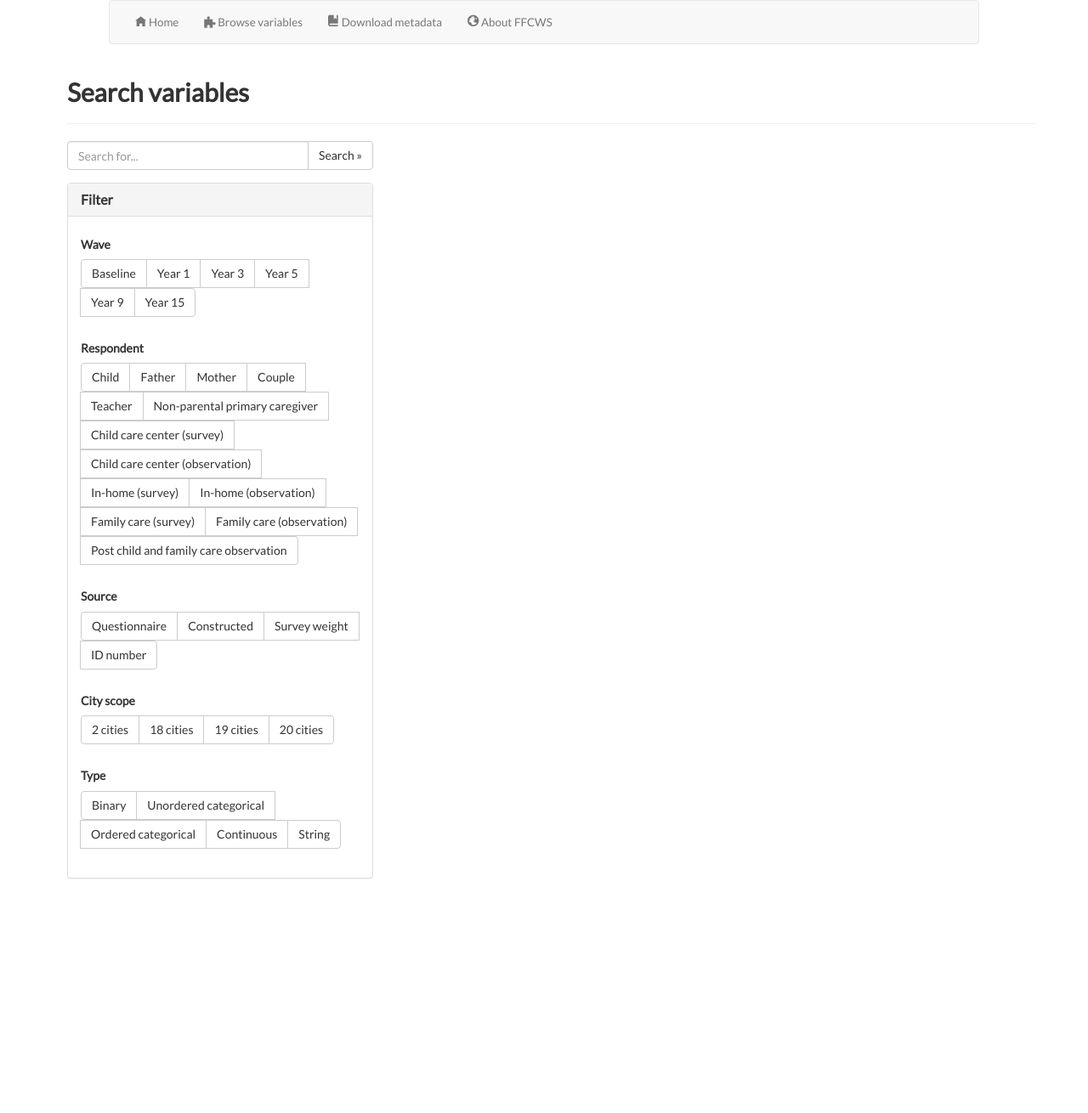
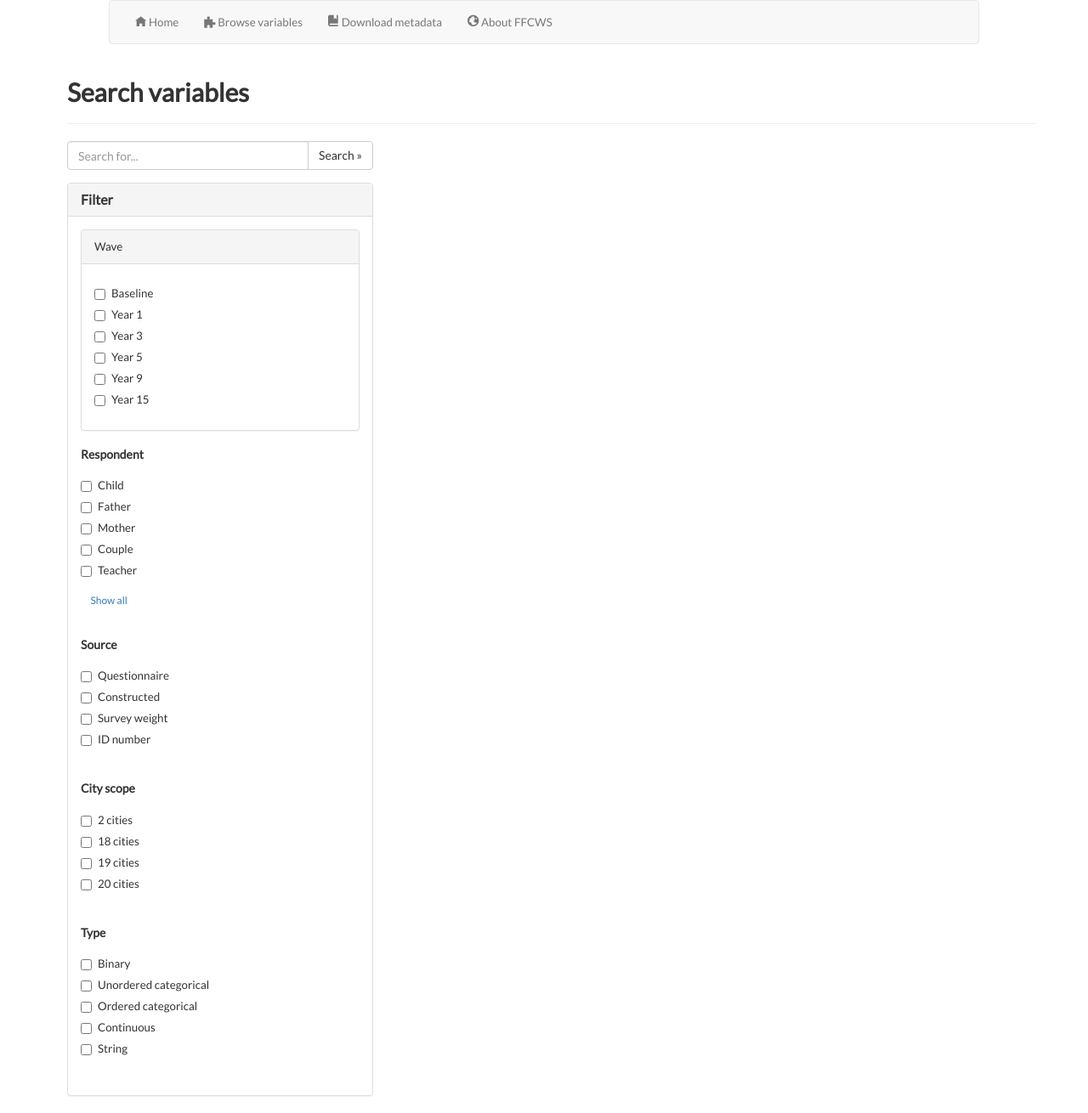
Before and after one commit to fragilefamilieschallenge/metadata_app, a Flask app: page /variables in a window 1280 px wide. Shown: the whole page at 85% size. Before the commit the page ends 1034 px from the top, so only its background shows below. Run offline with Flask 2, Linux system fonts and the light colour scheme; some libraries are stand-ins or nearby versions.

Commit message:
UI modifications

```diff
--- a/templates/search.html
+++ b/templates/search.html
@@ -3,7 +3,7 @@
 {% macro selected(val, var) -%}
     {% if constraints %}
         {% if val in request.form[var] %}
-            btn-success
+            checked
         {% endif %}
     {% endif %}
 {%- endmacro %}
@@ -40,60 +40,64 @@
                         </div>
                         <div id="collapse_filter" class="panel-collapse collapse in" role="tabpanel">
                             <div class="panel-body">
-                                <h5>Wave</h5>
-                                <div class="btn-group" role="group" data-toggle="buttons">
-                                    <label class="btn btn-default {{selected('1', 'wave')}}"><input type="checkbox" name="wave" value="1" autocomplete="off">Baseline</label>
-                                    <label class="btn btn-default {{selected('2', 'wave')}}"><input type="checkbox" name="wave" value="2" autocomplete="off">Year 1</label>
-                                    <label class="btn btn-default {{selected('3', 'wave')}}"><input type="checkbox" name="wave" value="3" autocomplete="off">Year 3</label>
-                                    <label class="btn btn-default {{selected('4', 'wave')}}"><input type="checkbox" name="wave" value="4" autocomplete="off">Year 5</label>
-                                    <label class="btn btn-default {{selected('5', 'wave')}}"><input type="checkbox" name="wave" value="5" autocomplete="off">Year 9</label>
-                                    <label class="btn btn-default {{selected('6', 'wave')}}"><input type="checkbox" name="wave" value="6" autocomplete="off">Year 15</label>
+                                <div class="panel panel-default">
+                                    <div class="panel-heading">Wave</div>
+                                    <div class="panel-body">
+                                        <div class="checkbox"><label><input type="checkbox" name="wave" value="1" autocomplete="off" {{selected('1', 'wave')}}> Baseline</label></div>
+                                        <div class="checkbox"><label><input type="checkbox" name="wave" value="2" autocomplete="off" {{selected('2', 'wave')}}> Year 1</label></div>
+                                        <div class="checkbox"><label><input type="checkbox" name="wave" value="3" autocomplete="off" {{selected('3', 'wave')}}> Year 3</label></div>
+                                        <div class="checkbox"><label><input type="checkbox" name="wave" value="4" autocomplete="off" {{selected('4', 'wave')}}> Year 5</label></div>
+                                        <div class="checkbox"><label><input type="checkbox" name="wave" value="5" autocomplete="off" {{selected('5', 'wave')}}> Year 9</label></div>
+                                        <div class="checkbox"><label><input type="checkbox" name="wave" value="6" autocomplete="off" {{selected('6', 'wave')}}> Year 15</label></div>
+                                    </div>
                                 </div>
-                                <br/><br/>
 
                                 <h5>Respondent</h5>
-                                <div class="btn-group" role="group" data-toggle="buttons">
-                                    <label class="btn btn-default {{selected('k', 'respondent')}}"><input type="checkbox" name="respondent" value="k" autocomplete="off">Child</label>
-                                    <label class="btn btn-default {{selected('f', 'respondent')}}"><input type="checkbox" name="respondent" value="f" autocomplete="off">Father</label>
-                                    <label class="btn btn-default {{selected('m', 'respondent')}}"><input type="checkbox" name="respondent" value="m" autocomplete="off">Mother</label>
-                                    <label class="btn btn-default {{selected('q', 'respondent')}}"><input type="checkbox" name="respondent" value="q" autocomplete="off">Couple</label>
-                                    <label class="btn btn-default {{selected('t', 'respondent')}}"><input type="checkbox" name="respondent" value="t" autocomplete="off">Teacher</label>
-                                    <label class="btn btn-default {{selected('n', 'respondent')}}"><input type="checkbox" name="respondent" value="n" autocomplete="off">Non-parental primary caregiver</label>
-                                    <label class="btn btn-default {{selected('d', 'respondent')}}"><input type="checkbox" name="respondent" value="d" autocomplete="off">Child care center (survey)</label>
-                                    <label class="btn btn-default {{selected('e', 'respondent')}}"><input type="checkbox" name="respondent" value="e" autocomplete="off">Child care center (observation)</label>
-                                    <label class="btn btn-default {{selected('h', 'respondent')}}"><input type="checkbox" name="respondent" value="h" autocomplete="off">In-home (survey)</label>
-                                    <label class="btn btn-default {{selected('o', 'respondent')}}"><input type="checkbox" name="respondent" value="o" autocomplete="off">In-home (observation)</label>
-                                    <label class="btn btn-default {{selected('r', 'respondent')}}"><input type="checkbox" name="respondent" value="r" autocomplete="off">Family care (survey)</label>
-                                    <label class="btn btn-default {{selected('s', 'respondent')}}"><input type="checkbox" name="respondent" value="s" autocomplete="off">Family care (observation)</label>
-                                    <label class="btn btn-default {{selected('u', 'respondent')}}"><input type="checkbox" name="respondent" value="u" autocomplete="off">Post child and family care observation</label>
+                                <div class="btn-group-vertical btn-group-sm" role="group" data-toggle="buttons">
+                                    <div class="checkbox"><label><input type="checkbox" name="respondent" value="k" autocomplete="off" {{selected('k', 'respondent')}}> Child</label></div>
+                                    <div class="checkbox"><label><input type="checkbox" name="respondent" value="f" autocomplete="off" {{selected('f', 'respondent')}}> Father</label></div>
+                                    <div class="checkbox"><label><input type="checkbox" name="respondent" value="m" autocomplete="off" {{selected('m', 'respondent')}}> Mother</label></div>
+                                    <div class="checkbox"><label><input type="checkbox" name="respondent" value="q" autocomplete="off" {{selected('q', 'respondent')}}> Couple</label></div>
+                                    <div class="checkbox"><label><input type="checkbox" name="respondent" value="t" autocomplete="off" {{selected('t', 'respondent')}}> Teacher</label></div>
+                                    <a class="btn btn-sm" data-toggle="collapse" href="#collapseRespondent">Show all</a>
+                                    <div class="collapse" id="collapseRespondent">
+                                        <div class="checkbox"><label><input type="checkbox" name="respondent" value="n" autocomplete="off" {{selected('n', 'respondent')}}> Non-parental primary caregiver</label></div>
+                                        <div class="checkbox"><label><input type="checkbox" name="respondent" value="d" autocomplete="off" {{selected('d', 'respondent')}}> Child care center (survey)</label></div>
+                                        <div class="checkbox"><label><input type="checkbox" name="respondent" value="e" autocomplete="off" {{selected('e', 'respondent')}}> Child care center (observation)</label></div>
+                                        <div class="checkbox"><label><input type="checkbox" name="respondent" value="h" autocomplete="off" {{selected('h', 'respondent')}}> In-home (survey)</label></div>
+                                        <div class="checkbox"><label><input type="checkbox" name="respondent" value="o" autocomplete="off" {{selected('o', 'respondent')}}> In-home (observation)</label></div>
+                                        <div class="checkbox"><label><input type="checkbox" name="respondent" value="r" autocomplete="off" {{selected('r', 'respondent')}}> Family care (survey)</label></div>
+                                        <div class="checkbox"><label><input type="checkbox" name="respondent" value="s" autocomplete="off" {{selected('s', 'respondent')}}> Family care (observation)</label></div>
+                                        <div class="checkbox"><label><input type="checkbox" name="respondent" value="u" autocomplete="off" {{selected('e', 'respondent')}}> Post child and family care observation</label></div>
+                                    </div>
                                 </div>
                                 <br/><br/>
 
                                 <h5>Source</h5>
-                                <div class="btn-group" role="group" data-toggle="buttons">
-                                    <label class="btn btn-default {{selected('questionnaire', 'data_source')}}"><input type="checkbox" name="data_source" value="questionnaire" autocomplete="off">Questionnaire</label>
-                                    <label class="btn btn-default {{selected('constructed', 'data_source')}}"><input type="checkbox" name="data_source" value="constructed" autocomplete="off">Constructed</label>
-                                    <label class="btn btn-default {{selected('weight', 'data_source')}}"><input type="checkbox" name="data_source" value="weight" autocomplete="off">Survey weight</label>
-                                    <label class="btn btn-default {{selected('idnum', 'data_source')}}"><input type="checkbox" name="data_source" value="idnum" autocomplete="off">ID number</label>
+                                <div class="btn-group btn-group-sm" role="group" data-toggle="buttons">
+                                    <div class="checkbox"><label><input type="checkbox" name="data_source" value="questionnaire" autocomplete="off" {{selected('questionnaire', 'data_source')}}> Questionnaire</label></div>
+                                    <div class="checkbox"><label><input type="checkbox" name="data_source" value="constructed" autocomplete="off" {{selected('constructed', 'data_source')}}> Constructed</label></div>
+                                    <div class="checkbox"><label><input type="checkbox" name="data_source" value="weight" autocomplete="off" {{selected('weight', 'data_source')}}> Survey weight</label></div>
+                                    <div class="checkbox"><label><input type="checkbox" name="data_source" value="idnum" autocomplete="off" {{selected('idnum', 'data_source')}}> ID number</label></div>
                                 </div>
                                 <br/><br/>
 
                                 <h5>City scope</h5>
-                                <div class="btn-group" role="group" data-toggle="buttons">
-                                    <label class="btn btn-default {{selected('2', 'scope')}}"><input type="checkbox" name="scope" value="2" autocomplete="off">2 cities</label>
-                                    <label class="btn btn-default {{selected('18', 'scope')}}"><input type="checkbox" name="scope" value="18" autocomplete="off">18 cities</label>
-                                    <label class="btn btn-default {{selected('19', 'scope')}}"><input type="checkbox" name="scope" value="19" autocomplete="off">19 cities</label>
-                                    <label class="btn btn-default {{selected('20', 'scope')}}"><input type="checkbox" name="scope" value="20" autocomplete="off">20 cities</label>
+                                <div class="btn-group-vertical btn-group-sm" role="group" data-toggle="buttons">
+                                    <div class="checkbox"><label><input type="checkbox" name="scope" value="2" autocomplete="off" {{selected('2', 'scope')}}> 2 cities</label></div>
+                                    <div class="checkbox"><label><input type="checkbox" name="scope" value="18" autocomplete="off" {{selected('18', 'scope')}}> 18 cities</label></div>
+                                    <div class="checkbox"><label><input type="checkbox" name="scope" value="19" autocomplete="off" {{selected('19', 'scope')}}> 19 cities</label></div>
+                                    <div class="checkbox"><label><input type="checkbox" name="scope" value="20" autocomplete="off" {{selected('20', 'scope')}}> 20 cities</label></div>
                                 </div>
                                 <br/><br/>
 
                                 <h5>Type</h5>
-                                <div class="btn-group" role="group" data-toggle="buttons">
-                                    <label class="btn btn-default {{selected('bin', 'data_type')}}"><input type="checkbox" name="data_type" value="bin" autocomplete="off">Binary</label>
-                                    <label class="btn btn-default {{selected('uc', 'data_type')}}"><input type="checkbox" name="data_type" value="uc" autocomplete="off">Unordered categorical</label>
-                                    <label class="btn btn-default {{selected('oc', 'data_type')}}"><input type="checkbox" name="data_type" value="oc" autocomplete="off">Ordered categorical</label>
-                                    <label class="btn btn-default {{selected('cont', 'data_type')}}"><input type="checkbox" name="data_type" value="cont" autocomplete="off">Continuous</label>
-                                    <label class="btn btn-default {{selected('string', 'data_type')}}"><input type="checkbox" name="data_type" value="string" autocomplete="off">String</label>
+                                <div class="btn-group btn-group-sm" role="group" data-toggle="buttons">
+                                    <div class="checkbox"><label><input type="checkbox" name="data_type" value="bin" autocomplete="off" {{selected('bin', 'data_type')}}> Binary</label></div>
+                                    <div class="checkbox"><label><input type="checkbox" name="data_type" value="uc" autocomplete="off" {{selected('uc', 'data_type')}}> Unordered categorical</label></div>
+                                    <div class="checkbox"><label><input type="checkbox" name="data_type" value="oc" autocomplete="off" {{selected('oc', 'data_type')}}> Ordered categorical</label></div>
+                                    <div class="checkbox"><label><input type="checkbox" name="data_type" value="cont" autocomplete="off" {{selected('cont', 'data_type')}}> Continuous</label></div>
+                                    <div class="checkbox"><label><input type="checkbox" name="data_type" value="string" autocomplete="off" {{selected('string', 'data_type')}}>  String</label></div>
                                 </div>
                                 <br/><br/>
 
```
